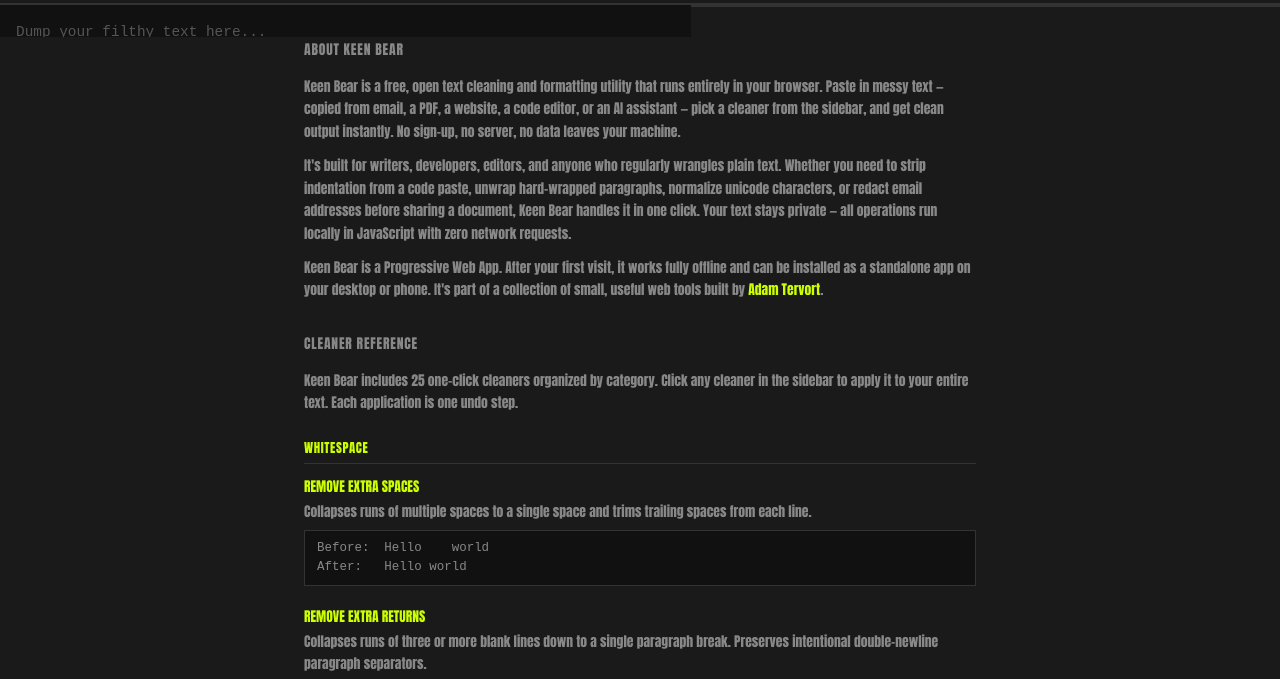
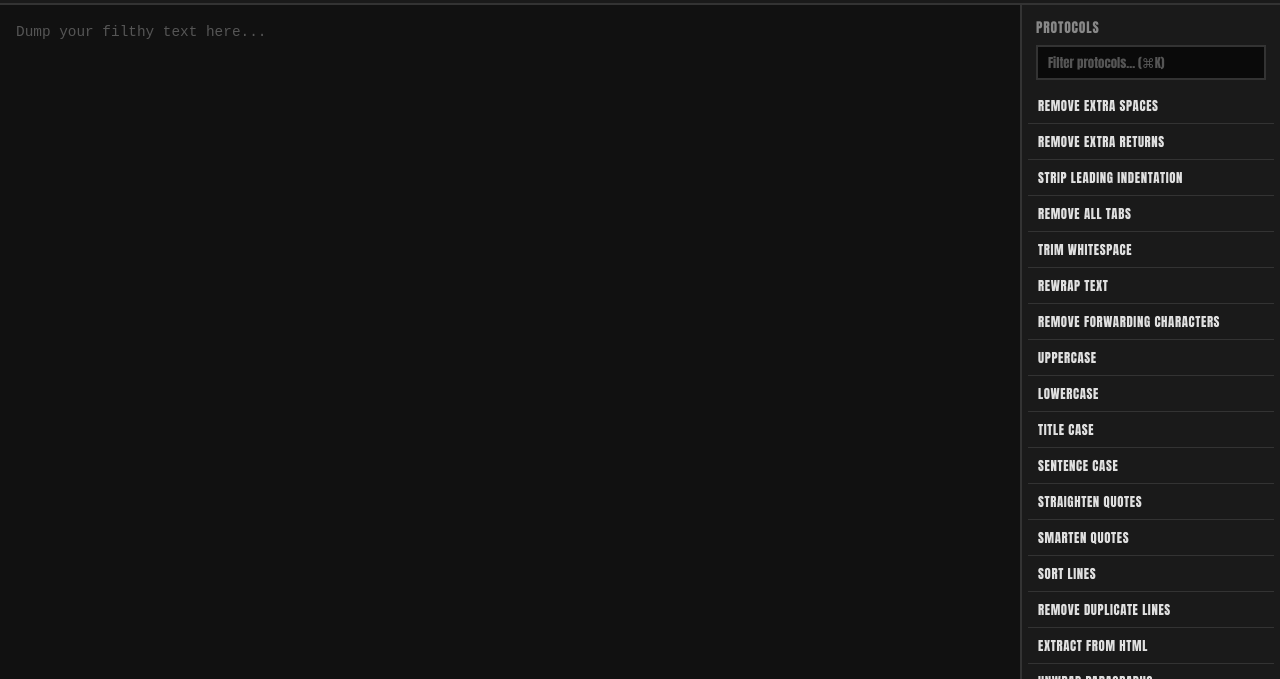
Before and after one commit to adamprime/keenbear, a website with bundled scripts: page index.html in a window 1280 px wide. Shown: the part 95-774 px from the top of the page. Built offline with nearby package versions, Linux system fonts and the light colour scheme.

Commit message:
fix: layout — make main editor fill viewport with about section below fold
Body overflow changed from hidden to auto for scrolling. Main panel uses
fixed calc(100vh - 105px) height with flex-shrink: 0 so the about/reference
section renders below the fold instead of squishing the editor.

Co-authored-by: factory-droid[bot] <138933559+factory-droid[bot]@users.noreply.github.com>

```diff
--- a/style.css
+++ b/style.css
@@ -217,6 +217,7 @@
 
 html, body {
   height: 100%;
+  margin: 0;
 }
 
 body {
@@ -225,7 +226,8 @@
   color: var(--fg);
   display: flex;
   flex-direction: column;
-  overflow: hidden;
+  overflow-x: hidden;
+  overflow-y: auto;
   transition: background var(--transition), color var(--transition);
 }
 
@@ -410,8 +412,9 @@
 
 .main {
   display: flex;
-  flex: 1;
-  min-height: 0;
+  height: calc(100vh - 105px);
+  min-height: 400px;
+  flex-shrink: 0;
 }
 
 /* ── Editor panel ── */
```
